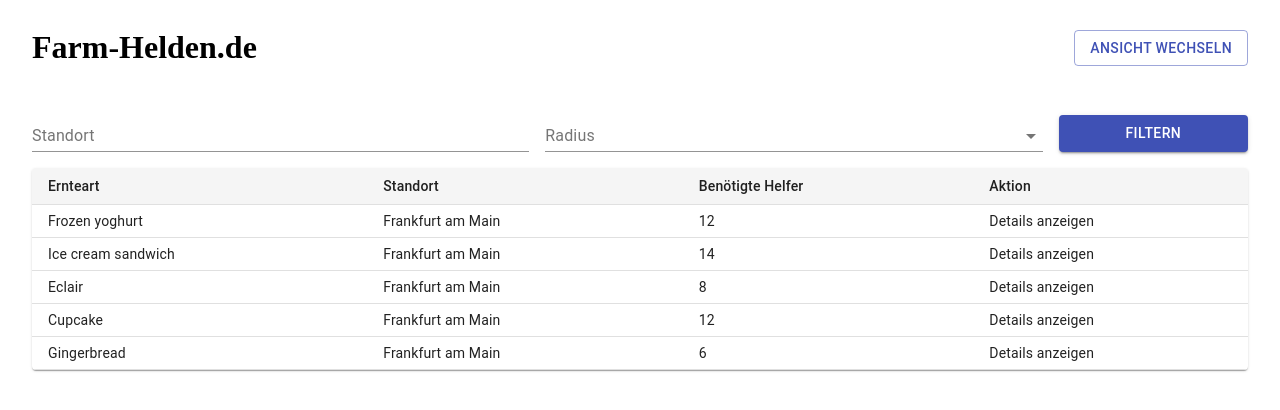
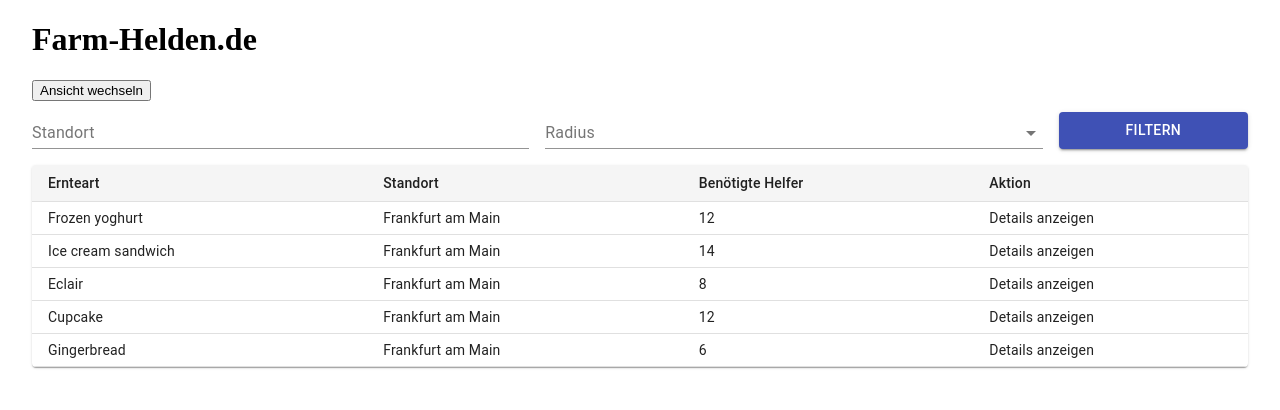
Before and after one commit to farmhelden/farmhelden-client, a Next.js app: page /helper in a window 1280 px wide. Shown: the top 410 px of the page. Built offline with nearby package versions, Linux system fonts and the light colour scheme.

Commit message:
Update Header to use custom components

```diff
--- a/components/Header.tsx
+++ b/components/Header.tsx
@@ -1,34 +1,15 @@
 import Link from "next/link";
-import { createStyles, makeStyles, Theme } from "@material-ui/core/styles";
-import Button from "@material-ui/core/Button";
-
-const useStyles = makeStyles((theme: Theme) =>
-  createStyles({
-    root: {
-      display: "flex",
-      justifyContent: "space-between",
-      alignItems: "center",
-      marginBottom: theme.spacing(2)
-    },
-    title: {
-      display: "inline-block"
-    },
-    viewButton: {
-      padding: theme.spacing(2)
-    }
-  })
-);
+import { PrimaryButton } from "./Button";
+import { Title } from "./Title";
 
 const Header = () => {
-  const classes = useStyles();
-
   return (
-    <div className={classes.root}>
-      <h1>Farm-Helden.de</h1>
+    <div className="flex justify-between items-center mt-4 mb-8">
+      <Title as="h1" className="text-4xl" bold>
+        Farm-Helden.de
+      </Title>
       <Link href="/helper">
-        <Button variant="outlined" color="primary">
-          <a>Ansicht wechseln</a>
-        </Button>
+        <PrimaryButton theme="border">Ansicht wechseln</PrimaryButton>
       </Link>
     </div>
   );
```
